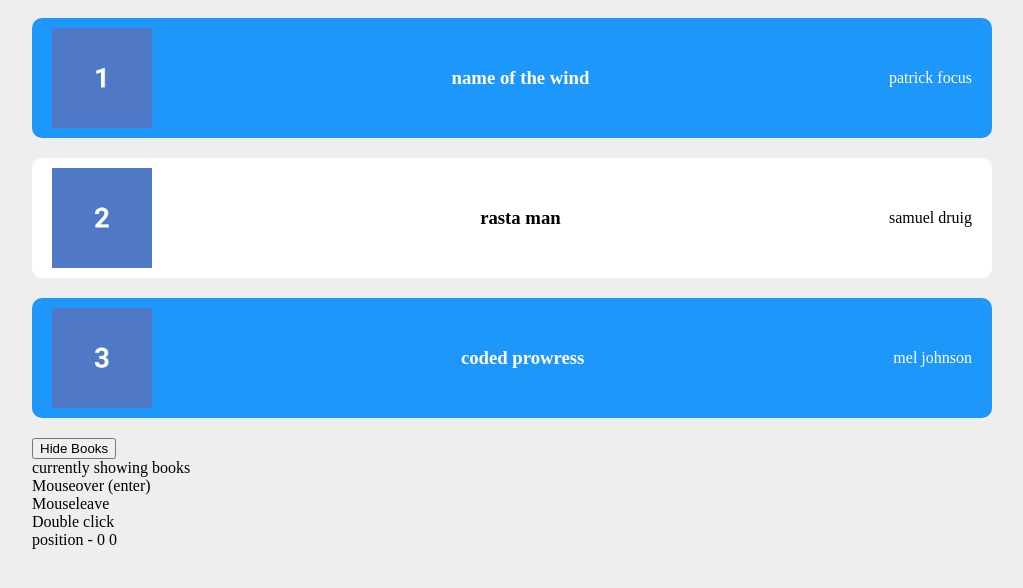
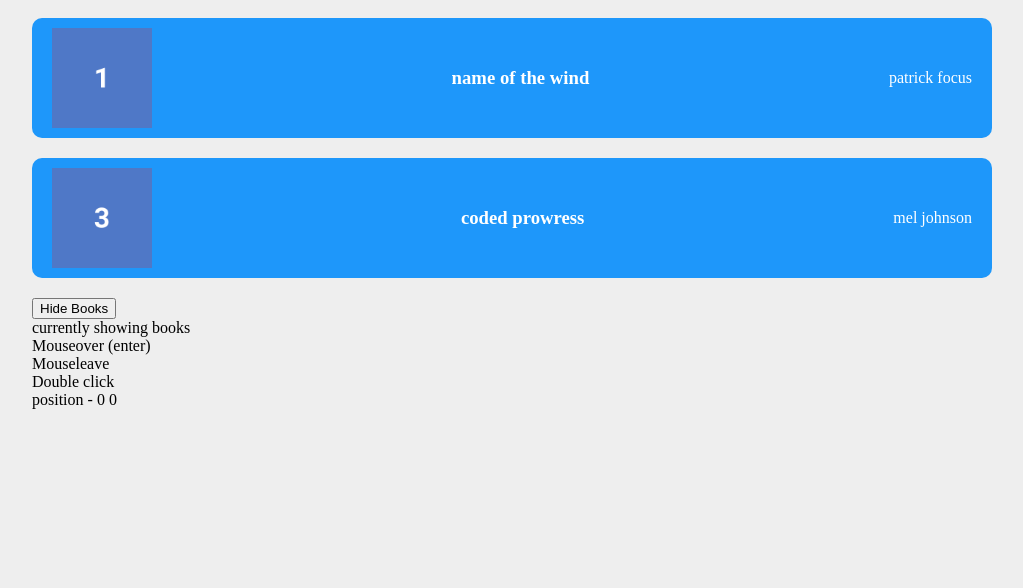
Before and after one commit to Mel1207/VJS3-CC-2k22, a plain HTML site: page index.html in a window 1280 px wide. Shown: the part 100-688 px from the top of the page, without its empty margins (128-1151 px from the left). Drawn offline with nearby package versions, Linux system fonts and the light colour scheme.

Commit message:
added filtered array of items

```diff
--- a/app.js
+++ b/app.js
@@ -35,7 +35,11 @@ let app = Vue.createApp({
             item.isFav = !item.isFav
             // console.log('toggle is click')
         }
-
+    },
+    computed: {
+        filteredBooks() {
+            return this.books.filter((item) => item.isFav )
+        }
     }
 })
 
--- a/index.html
+++ b/index.html
@@ -57,7 +57,7 @@
         <div v-if="showBooks">
             <!-- <p>{{ title }} - {{ author }} - {{ age }}</p> -->
             <ul>
-                <li v-for="item in books" :class="{ fav: item.isFav }" @click="toggleClass(item)">
+                <li v-for="item in filteredBooks" :class="{ fav: item.isFav }" @click="toggleClass(item)">
                     <img :src="item.img" :alt="item.title">
                     <h3>{{item.title}}</h3>
                     <p>{{item.author}}</p>
```
